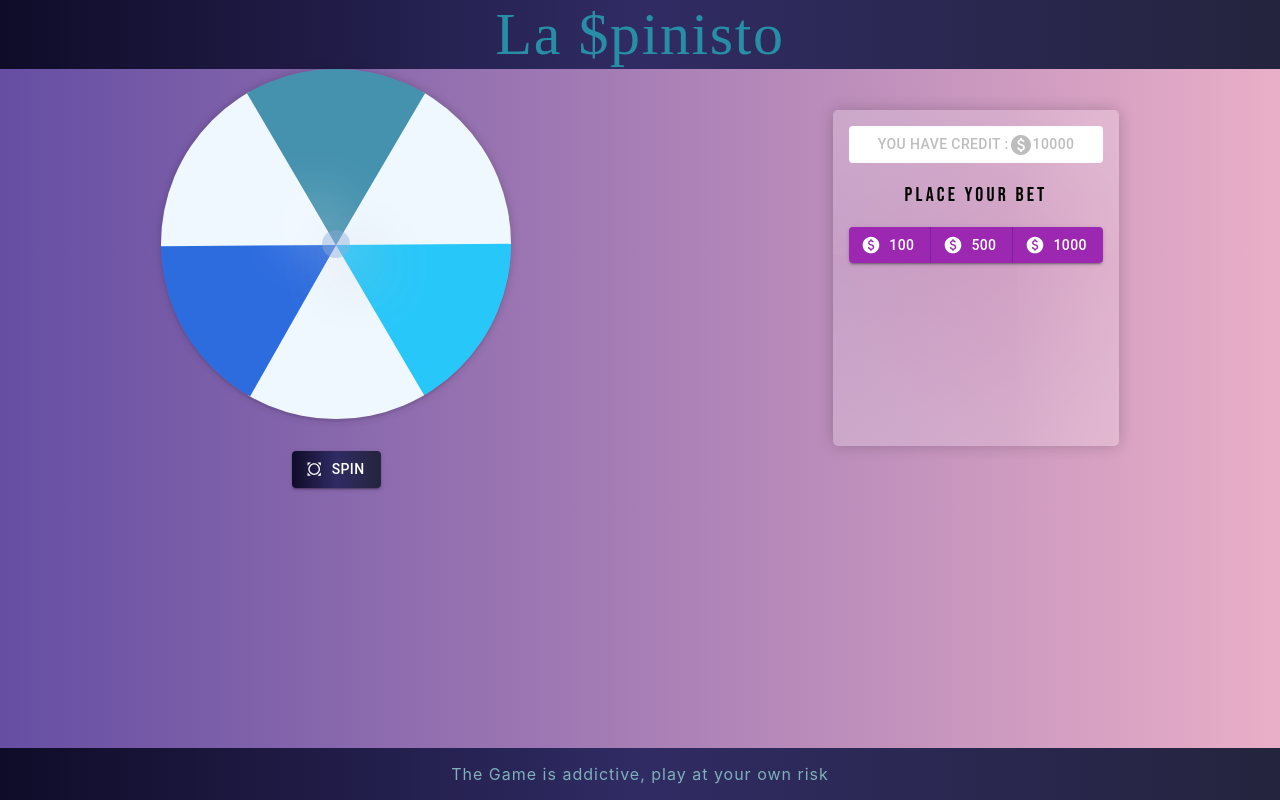
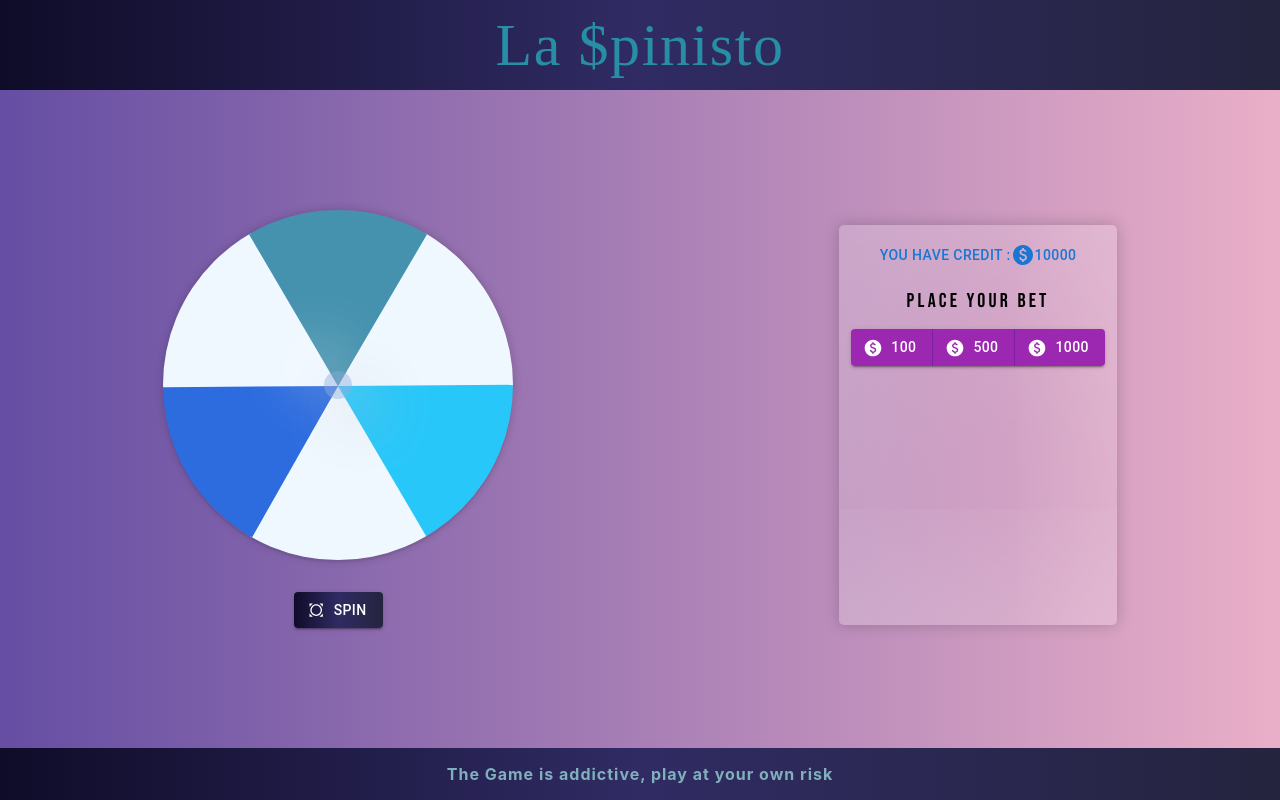
Before and after one commit to uniK007/la-spinisto, a React (Create React App) app: page / in a window 1280 px wide. Built offline with nearby package versions, Linux system fonts and the light colour scheme; a web font is replaced by a local one.

Commit message:
fixed Header and Footer position

```diff
--- a/src/App.css
+++ b/src/App.css
@@ -1,5 +1,8 @@
 @import url('https://fonts.googleapis.com/css2?family=Rye&display=swap');
 @import url('https://fonts.googleapis.com/css2?family=Bebas+Neue&display=swap');
+
+/*footer font*/
+@import url('https://fonts.googleapis.com/css2?family=Ubuntu:wght@300&display=swap');
 
 /*Il Filatore(Italian) = The Spinner*/
 /*La Ŝpinisto(Esperanto) = The Spinner*/
@@ -11,6 +14,5 @@
 }
 
 body{
-  height: 100vh;
   background: linear-gradient(to right, rgb(101, 78, 163), rgb(234, 175, 200));
 }
--- a/src/App.js
+++ b/src/App.js
@@ -1,4 +1,4 @@
-import { Box } from '@mui/material';
+import { Grid } from '@mui/material';
 import './App.css';
 import Footer from './components/Footer';
 import Header from './components/Header';
@@ -7,11 +7,19 @@ import WheelContainer from './components/WheelContainer';
 function App() {
 
   return (
-    <Box sx={{display:'flex', justifyContent:'center', alignItems:'center', flexDirection:'column'}}>
+    <Grid container height='100vh'>
+
+      <Grid item xs={12} alignSelf='flex-start'>
         <Header />
-        <WheelContainer />
+      </Grid>
+
+      <WheelContainer />
+
+      <Grid item xs={12} alignSelf='flex-end'>
         <Footer />
-    </Box>
+      </Grid>
+
+    </Grid>
   );
 }
 
--- a/src/components/BetCard.css
+++ b/src/components/BetCard.css
@@ -3,7 +3,7 @@
   background: inherit;
   overflow: hidden;
   width: auto;
-  height: 21rem;
+  height: 25rem;
   z-index: 1;
   border-radius: 5px;
   box-shadow: 0 0 1rem 0 rgba(0, 0, 0, 0.2);
@@ -22,3 +22,9 @@
   box-shadow: inset 0 0 2000px rgba(255, 255, 255, 0.5);
   filter: blur(10px);
 }
+
+@media screen and (max-width:600px) {
+  .container{
+    height: 21rem;
+  }
+}
--- a/src/components/BetCard.js
+++ b/src/components/BetCard.js
@@ -1,14 +1,14 @@
 import React, { useState } from 'react';
-import { Typography, Stack, ButtonGroup, Button, } from "@mui/material";
+import { Typography, Stack, ButtonGroup, Button, Box, } from "@mui/material";
 import PaidIcon from '@mui/icons-material/Paid';
 import "./BetCard.css";
 
 const BetCard = () => {
     const [credit, setCredit] = useState(10000);
     return (
-        <div className='container' style={{ padding: '1rem', }}>
-            <Stack spacing={2}>
-                <Button variant='text' disabled sx={{ background: 'white', }}>You have Credit : <PaidIcon />{credit}</Button>
+        <Box className='container' p={3/2} mt={2} mb={1/2}>
+            <Stack spacing={3/2}>
+                <Button variant='text' disableRipple={true}>You have Credit : <PaidIcon />{credit}</Button>
 
                 <Typography variant='h6' component='p' sx={{ display: 'flex', justifyContent: 'center', fontFamily: "'Bebas Neue', cursive", letterSpacing: '0.2rem', }}>Place your Bet
                 </Typography>
@@ -20,7 +20,7 @@ const BetCard = () => {
                 </ButtonGroup>
 
             </Stack>
-        </div>
+        </Box>
     )
 }
 
--- a/src/components/Footer.js
+++ b/src/components/Footer.js
@@ -4,17 +4,14 @@ import React from 'react';
 const Footer = () => {
   const footerText = "The Game is addictive, play at your own risk";
   return (
-    <Box sx={{
-      mt: 2,
-      display: 'flex', justifyContent: 'center',
+    <Box p={2} sx={{
+      textAlign:'center',
       color: '#7fb0bb',
       fontSize: '1rem',
       letterSpacing: '1px',
-      p: 2, width:'100%',
       background: 'linear-gradient(to right, rgb(15, 12, 41), rgb(48, 43, 99), rgb(36, 36, 62))',
-      position: 'fixed', bottom: '0',
     }}>
-      {footerText}
+      <b>{footerText}</b>
     </Box>
   )
 }
--- a/src/components/Header.js
+++ b/src/components/Header.js
@@ -1,23 +1,18 @@
 import React from 'react'
-import "../App.css";
-import { Box } from '@mui/material';
+import { Typography } from '@mui/material';
 
 const Header = () => {
 
     const title = "La $pinisto";
     return (
-        <Box sx={{
-            display: 'flex',
-            justifyContent: 'center',
-            flexWrap:'wrap',
-            width:'100%',
+        <Typography sx={{
+            textAlign:'center',
             fontFamily: "'Rye', cursive",
             fontSize: '60px',
             background: 'linear-gradient(to right, rgb(15, 12, 41), rgb(48, 43, 99), rgb(36, 36, 62))',
             color: '#278ea5',
             letterSpacing: '0.1rem',
-            // position: 'fixed',top:'0',width:'100%'
-        }}>{title}</Box>
+        }}>{title}</Typography>
     )
 }
 
--- a/src/components/Wheel.css
+++ b/src/components/Wheel.css
@@ -1,4 +1,4 @@
-.wheel-container{
+.wheel-container {
   margin: 40px auto 0;
   position: relative;
   width: 350px;
@@ -43,7 +43,7 @@
   border-width: 230px 135px 0;
   border-color: #19c transparent;
   transform-origin: 135px 230px;
-  opacity: 1;
+  /* opacity: 1; */
 }
 
 .wheel .section:nth-child(1) {
@@ -90,7 +90,3 @@
   border: 1px black;
   user-select: none;
 }
-
-.a1{
-  position: relative;
-}
--- a/src/components/Wheel.js
+++ b/src/components/Wheel.js
@@ -34,6 +34,8 @@ const Wheel = () => {
       {/*Inner transparent circle*/}
       <div id='circle'></div>
 
+      <div id='pointer'></div>
+
     </div>
   )
 }
--- a/src/components/WheelContainer.js
+++ b/src/components/WheelContainer.js
@@ -7,15 +7,15 @@ import Wheel from './Wheel';
 const WheelContainer = () => {
 
   return (
-    <Grid container justifyContent='space-around' alignItems='center'>
+    <Grid container justifyContent='space-around' alignItems='center' mt={2} mb={2}>
 
       <Grid item>
-        <Stack spacing={4} sx={{ alignItems: 'center',}}>
+        <Stack spacing={4} alignItems='center'>
           <Wheel />
           <Button
             variant='contained'
             startIcon={<AllOutIcon />}
-            sx={{ background:'linear-gradient(to right, rgb(15, 12, 41), rgb(48, 43, 99), rgb(36, 36, 62))'}}>Spin</Button>
+            sx={{ background: 'linear-gradient(to right, rgb(15, 12, 41), rgb(48, 43, 99), rgb(36, 36, 62))' }}>Spin</Button>
         </Stack>
       </Grid>
 
```
